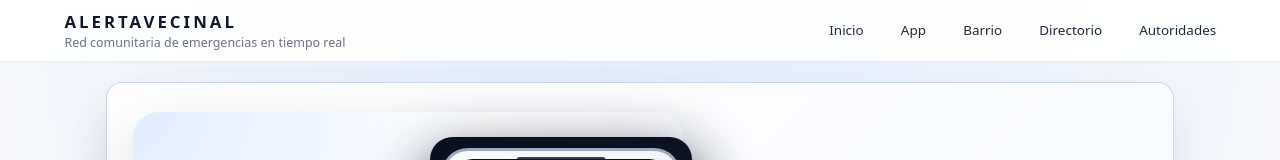
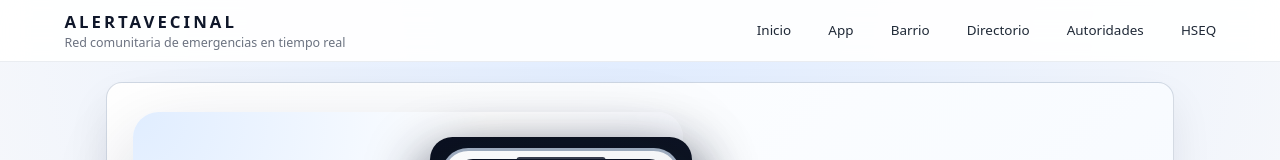
Before and after one commit to serranolash/Alerta_Vecinal_Frontend, a React (Vite) app: page / in a window 1280 px wide. Shown: the top 160 px of the page. Built offline with nearby package versions, Linux system fonts and the light colour scheme.

Commit message:
Bonto de Menu HSEQ

```diff
--- a/src/App.jsx
+++ b/src/App.jsx
@@ -39,6 +39,9 @@ export default function App() {
               <Link to="/admin" className="nav-link">
                 Autoridades
               </Link>
+               <Link to="/hseq" className="nav-link">
+               HSEQ
+               </Link>
             </nav>
           </div>
         </header>
```
